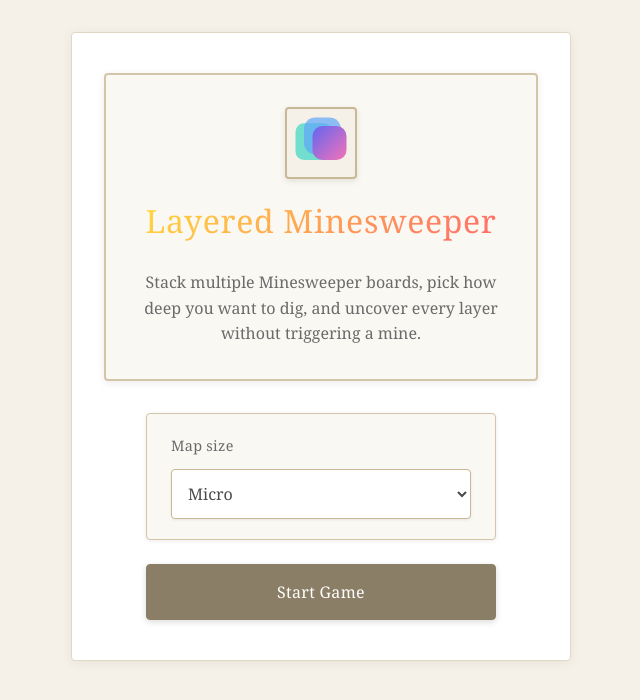
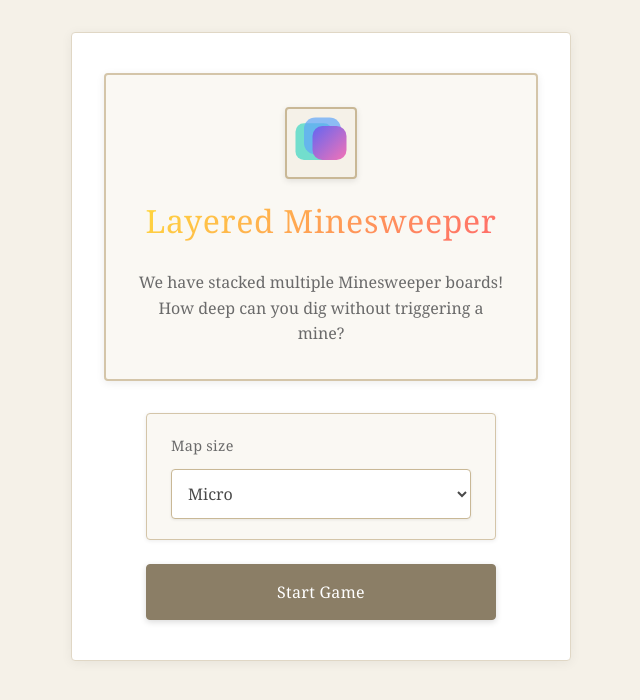
Before and after one commit to RGBKnights/reimagined-funicular, a Vue app: page / in a window 1280 px wide. Shown: the top 700 px of the page, without its empty margins (319-959 px from the left). Built offline with nearby package versions, Linux system fonts and the light colour scheme.

Commit message:
Updated App.vue

```diff
--- a/src/App.vue
+++ b/src/App.vue
@@ -411,7 +411,7 @@ defineExpose({
           <h1 class="brand-name">Layered Minesweeper</h1>
         </div>
         <p>
-          Stack multiple Minesweeper boards, pick how deep you want to dig, and uncover every layer without triggering a mine.
+          We have stacked multiple Minesweeper boards! How deep can you dig without triggering a mine?
         </p>
       </header>
       <div class="setup-actions">
```
